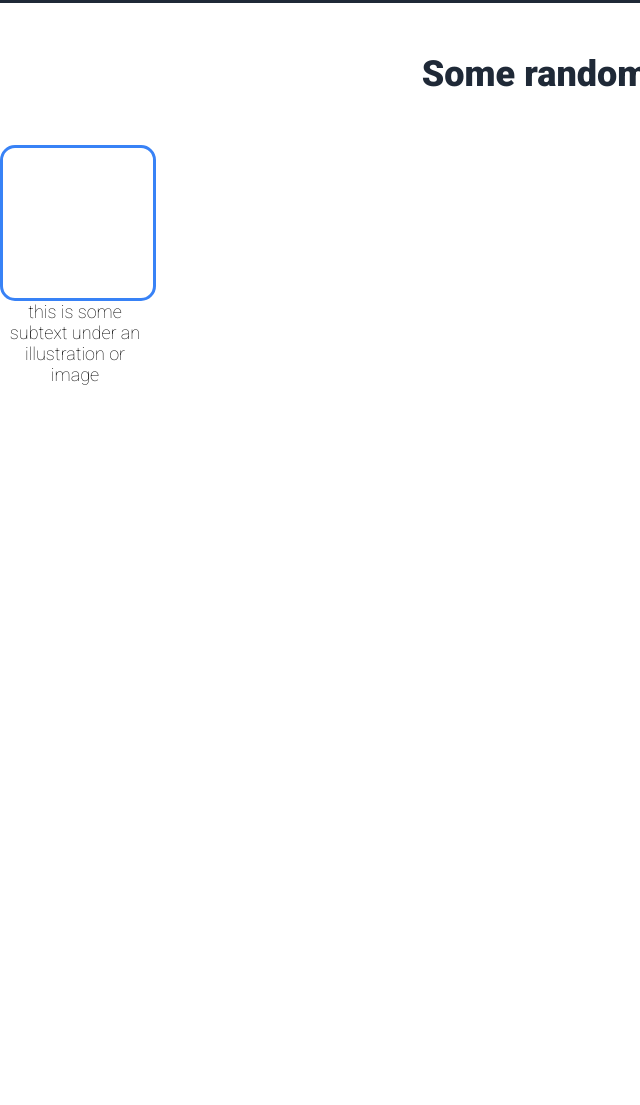
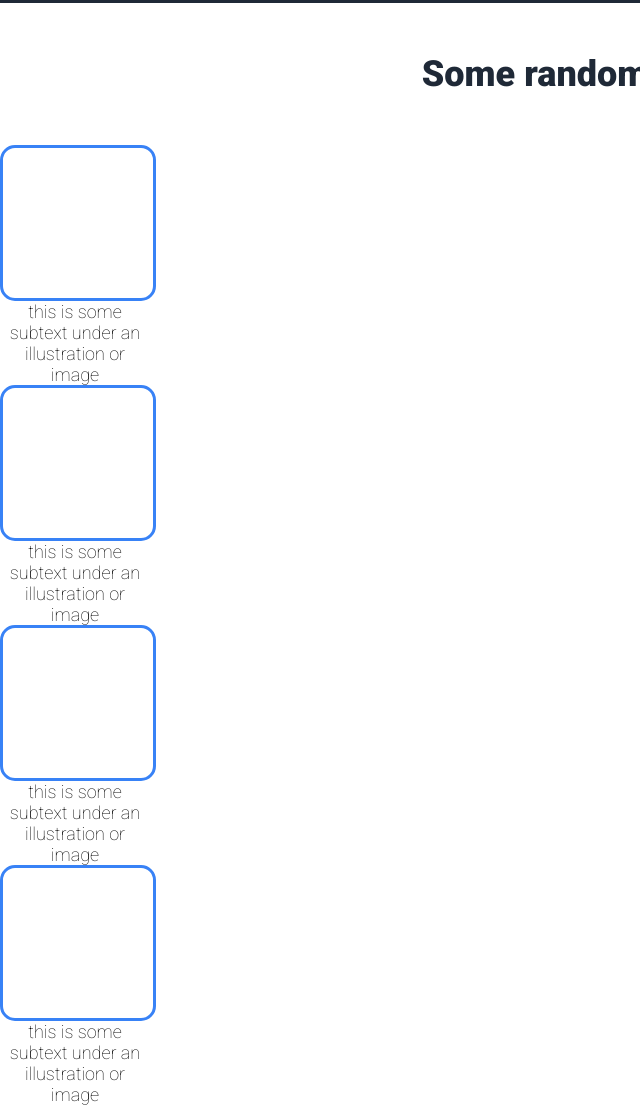
Before and after one commit to hellokristinafaye/star, a plain HTML site: page index.html in a window 1280 px wide. Shown: the part 603-1708 px from the top of the page, without its empty margins (0-640 px from the left). Before the commit the page ends 988 px from the top, so only its background shows below. Drawn offline with Linux system fonts and the light colour scheme.

```diff
--- a/index.html
+++ b/index.html
@@ -41,6 +41,18 @@
                 <div class="blue-box"></div>
                 <p class="box-caption">this is some subtext under an illustration or image</p>
             </div>
+            <div class="box-unit">
+                <div class="blue-box"></div>
+                <p class="box-caption">this is some subtext under an illustration or image</p>
+            </div>
+            <div class="box-unit">
+                <div class="blue-box"></div>
+                <p class="box-caption">this is some subtext under an illustration or image</p>
+            </div>
+            <div class="box-unit">
+                <div class="blue-box"></div>
+                <p class="box-caption">this is some subtext under an illustration or image</p>
+            </div>
         </div>
 
     </section>
--- a/style.css
+++ b/style.css
@@ -69,6 +69,9 @@
     font-weight: 900;
 }
 
+.box-container {
+
+}
 .box-unit {
     width: 150px;
 }
```
